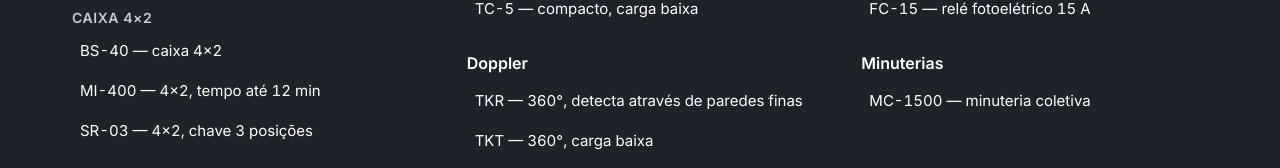
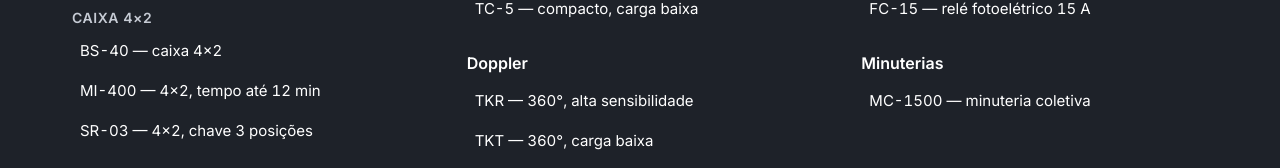
Before and after one commit to usertektron/testesitenovo, a plain HTML site: page index.html in a window 1280 px wide. Both pictures are taken after a click on the button "Produtos". Shown: the part 230-398 px from the top of the page. Drawn offline with Linux system fonts and the light colour scheme.

Commit message:
fix(nav): alinha rotulo do TKR ao documentado (estrutura-navegacao §2.3)

```diff
--- a/index.html
+++ b/index.html
@@ -178,7 +178,7 @@
                                     <div class="product-subgroup">
                                         <h3 class="column-heading"><a href="/sensores-de-movimento/doppler">Doppler</a></h3>
                                         <ul class="product-links">
-                                            <li><a href="/produto/sensor-de-movimento-doppler-tkr.html">TKR — 360°, detecta através de paredes finas</a></li>
+                                            <li><a href="/produto/sensor-de-movimento-doppler-tkr.html">TKR — 360°, alta sensibilidade</a></li>
                                             <li><a href="/produto/sensor-de-movimento-doppler-tkt.html">TKT — 360°, carga baixa</a></li>
                                         </ul>
                                     </div>
@@ -307,7 +307,7 @@
                                     <button type="button" class="accordion-sub-toggle" aria-expanded="false" aria-controls="acc-l2-doppler" aria-label="Expandir modelos doppler"></button>
                                 </div>
                                 <ul id="acc-l2-doppler" class="accordion-sub-panel" hidden>
-                                    <li><a href="/produto/sensor-de-movimento-doppler-tkr.html">TKR — 360°, detecta através de paredes finas</a></li>
+                                    <li><a href="/produto/sensor-de-movimento-doppler-tkr.html">TKR — 360°, alta sensibilidade</a></li>
                                     <li><a href="/produto/sensor-de-movimento-doppler-tkt.html">TKT — 360°, carga baixa</a></li>
                                 </ul>
                             </li>
```
